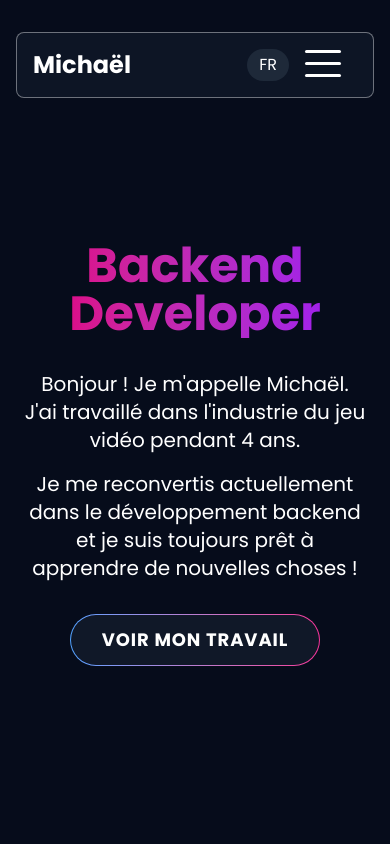
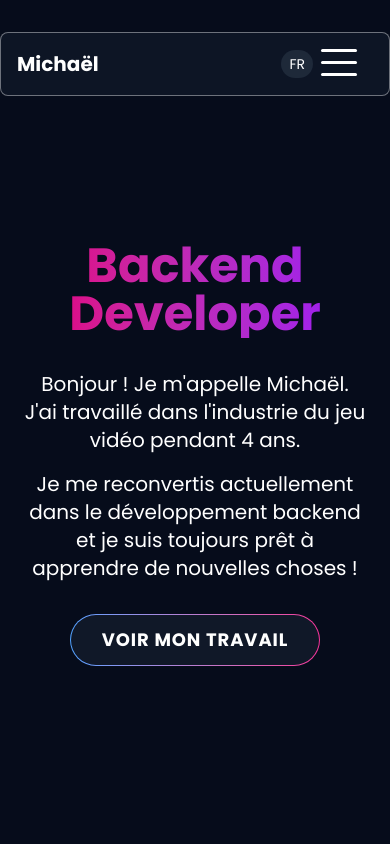
Before and after one commit to SynysterRev/portfolio, a React (Vite) app in the folder frontend/: page / in a window 390 px wide. Shown: the top 844 px of the page. Built offline with nearby package versions, Linux system fonts and the light colour scheme.

Commit message:
fix navbar on mobile

```diff
--- a/frontend/src/components/NavBar.jsx
+++ b/frontend/src/components/NavBar.jsx
@@ -62,8 +62,8 @@ const NavBar = ({ t, toggleLanguage, currentLang }) => {
             key={section}
             onClick={() => scrollToSection(section)}
             className={`text-xl cursor-pointer transition-all duration-300 ${activeSection === section
-                    ? 'bg-gradient-to-r from-blue-400 to-pink-500 bg-clip-text text-transparent font-bold scale-110'
-                    : 'text-white hover:text-gray-300'
+                ? 'bg-gradient-to-r from-blue-400 to-pink-500 bg-clip-text text-transparent font-bold scale-110'
+                : 'text-white hover:text-gray-300'
                 }`}
         >
             {t(`nav.${section}`)}
@@ -71,10 +71,10 @@ const NavBar = ({ t, toggleLanguage, currentLang }) => {
     );
 
     return (
-        <div className="fixed z-50 top-0 left-0 right-0 mx-4 backdrop-blur-sm mt-8">
-            <nav className="mx-auto max-w-7xl border rounded-lg border-white/40 bg-gray-900/80">
-                <div className="flex gap-4 p-4 justify-between items-center">
-                    <h2 className="text-white font-bold text-2xl">Michaël</h2>
+        <div className="fixed z-50 top-0 left-0 right-0 mt-8">
+            <nav className="mx-auto max-w-7xl border rounded-lg border-white/40 bg-gray-900/80 mx-2">
+                <div className="flex gap-2 p-4 justify-between items-center">
+                    <h2 className="text-white font-bold text-xl sm:text-2xl">Michaël</h2>
 
                     <div className="flex-1 flex justify-center">
                         {!isMobile && (
@@ -84,10 +84,10 @@ const NavBar = ({ t, toggleLanguage, currentLang }) => {
                         )}
                     </div>
 
-                    <div className="flex items-center gap-4">
+                    <div className="flex items-center gap-2">
                         <button
                             onClick={toggleLanguage}
-                            className="z-50 px-3 py-1 rounded-full bg-gray-800 text-white hover:bg-gray-700 transition-colors"
+                            className="z-50 px-2 py-1 text-sm sm:text-base sm:px-3 rounded-full bg-gray-800 text-white hover:bg-gray-700 transition-colors"
                         >
                             {currentLang.toUpperCase()}
                         </button>
```
